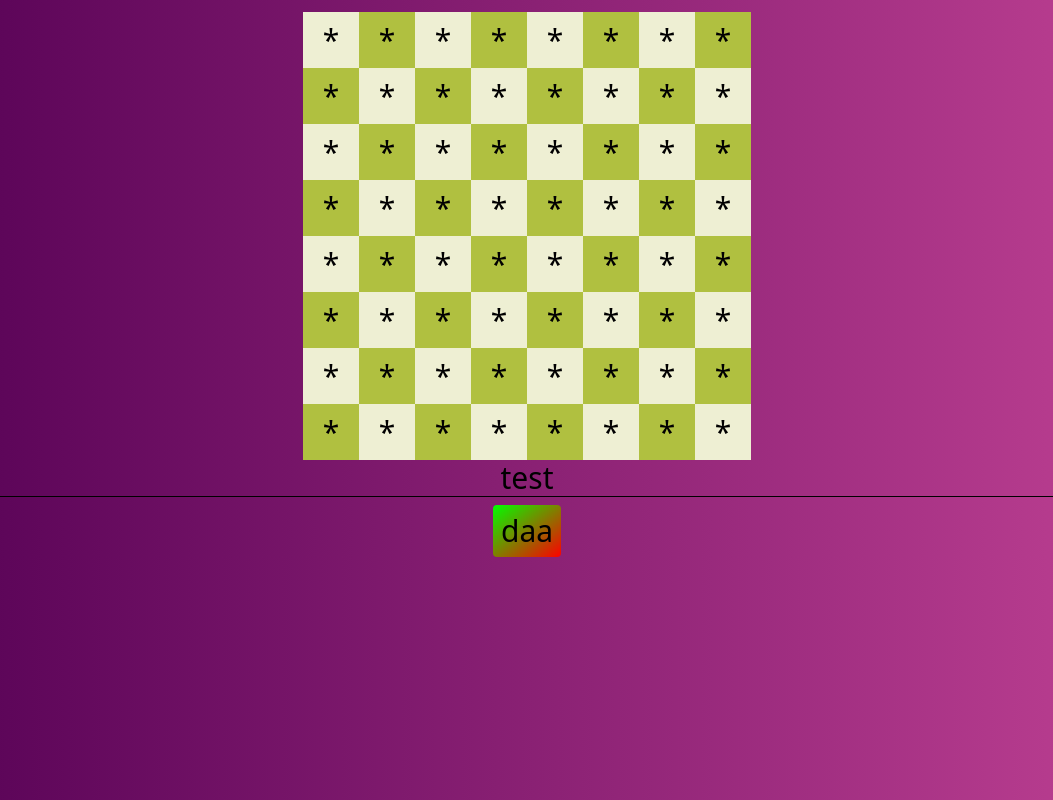
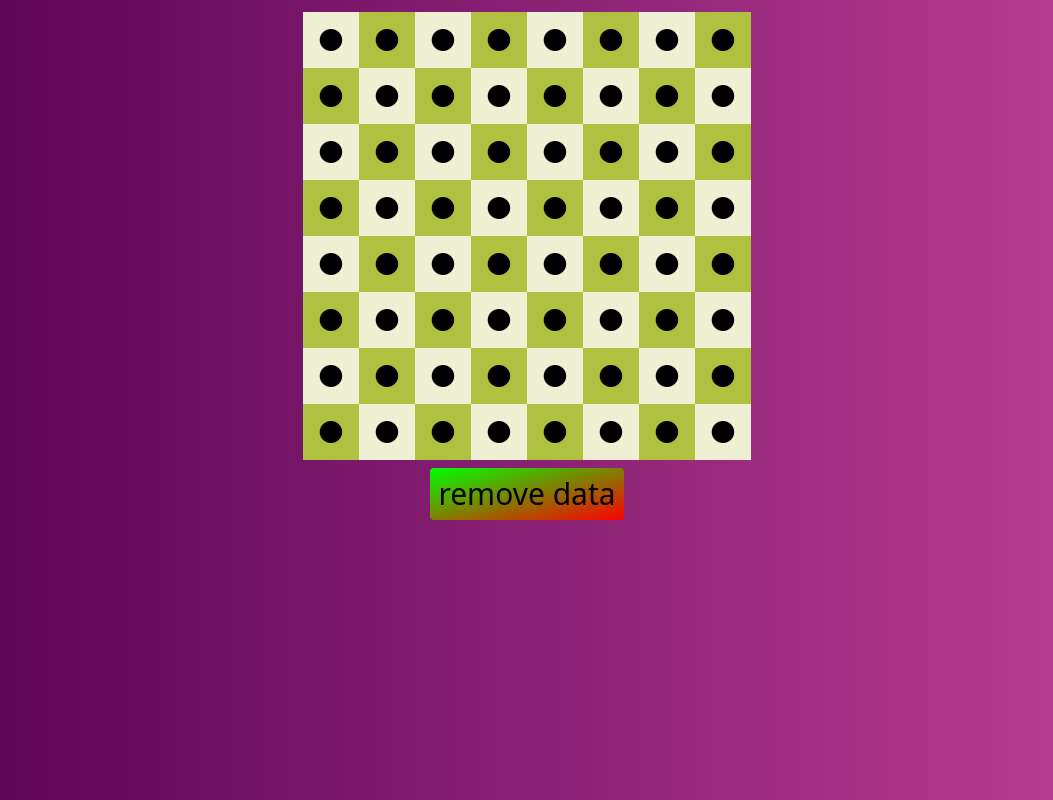
Before and after one commit to TohidEq/knights-tour, a React (Vite) app: page /home in a window 1280 px wide. Shown: the whole page, without its empty margins (113-1166 px from the left). Built offline with nearby package versions, Linux system fonts and the light colour scheme.

Commit message:
Create logic and use localstorage to save data

```diff
--- a/src/Components/Chess/ChessTable.ts
+++ b/src/Components/Chess/ChessTable.ts
@@ -1,5 +1,6 @@
 import React from "react";
 import App from "../../App";
+import { IChessTable } from "../../Interfaces/ChessTable.interface";
 
 type Props = {};
 
@@ -9,7 +10,7 @@ const ChessTable = () => {
   //   {...}, ...
   // ];
 
-  var chessTable = [];
+  var chessTable: IChessTable[] = [];
 
   function getValue(x: number, y: number) {
     var value: number = 0;
@@ -39,7 +40,10 @@ const ChessTable = () => {
         x: x,
         y: y,
         value: getValue(x, y),
-        check: 1,
+        //check: x % 4 === 0 ? 3 : 1,
+        isPass: false,
+        currentPos: false,
+        possiblePos: true,
       });
     }
   }
--- a/src/Components/Chess/ChessTableVisual.tsx
+++ b/src/Components/Chess/ChessTableVisual.tsx
@@ -1,5 +1,3 @@
-import React from "react";
-import ChessTable from "./ChessTable";
 import { IChessTable } from "../../Interfaces/ChessTable.interface";
 
 type Props = { clickHandler: any; mydata: IChessTable[] };
@@ -23,15 +21,15 @@ const ChessTableVisual = (props: Props) => {
             className={checkBW(element.x, element.y) ? "black-h" : "white-h"}
             onClick={clickHandler}
             // hanooz (ALL CH = 1 in FirstMove) ro nazadim
-            disabled={element.check === 0}
+            disabled={!element.possiblePos}
             // disabled={Math.random() >= .5}
           >
-            {element.check === 1
-              ? "*"
-              : element.check === 2
+            {element.currentPos
               ? "♞"
-              : element.check === 3
-              ? "X"
+              : element.isPass
+              ? "✗"
+              : element.possiblePos
+              ? "●"
               : ""}
             {/* {element.value} */}
           </button>
--- a/src/Components/Pages/Home/Home.tsx
+++ b/src/Components/Pages/Home/Home.tsx
@@ -1,48 +1,73 @@
 import React from "react";
 import ChessTable from "../../Chess/ChessTable";
 import ChessTableVisual from "../../Chess/ChessTableVisual";
+import { IChessTable } from "../../../Interfaces/ChessTable.interface";
 
 type Props = {};
 
 const Home = (props: Props) => {
-  const myChessTable = ChessTable();
-  const [chessTable, setChessTable] = React.useState(ChessTable());
+  const myChessTable: IChessTable[] = JSON.parse(
+    localStorage.getItem("chessData") || JSON.stringify(ChessTable())
+  );
+  const [chessTable, setChessTableState] = React.useState(ChessTable());
 
-  const clickHandler = (e: any) => {
-    console.log(e.currentTarget.id);
-    const index = myChessTable.findIndex(
-      (item) => item.id === e.currentTarget.id
-    );
-    console.log(myChessTable[index]);
-    //chessTable[4].check = 3;
-    myChessTable[index].check = 2;
+  const setChessTable = (props: IChessTable[]) => {
+    setChessTableState(props);
 
-    // check useState changes on Object
-    setChessTable(myChessTable);
-    console.log(myChessTable);
-
-    firstMove();
+    localStorage.setItem("chessData", JSON.stringify(props));
   };
 
-  // Get current pos:
-  const getCurrnetPos = (): { x: number; y: number; id: String } => {
-    const index = myChessTable.find((item) => item.check === 2);
-    return { x: index!.x, y: index!.y, id: index!.id };
+  //   {x:1,y:1, value:2, Check: (0:false , 1:true , 2:current position, 3:pass), value:2~8 },
+  console.log(222);
+  const clickHandler = (e: any) => {
+    e.preventDefault();
+
+    const id = e.currentTarget.id;
+    var clickedIndex = myChessTable.findIndex((item) => item.id === id);
+
+    const x = myChessTable[clickedIndex].x;
+    const y = myChessTable[clickedIndex].y;
+    console.log("going to disable forever this move:", id);
+    removeAllPossibleMoves();
+    myChessTable[clickedIndex].currentPos = true;
+
+    myChessTable[clickedIndex].isPass = true;
+
+    possibleMoves({ x: x, y: y });
+    setChessTable(myChessTable);
+
+    console.log("current:", clickedIndex);
   };
 
-  // First Move:
-  const firstMove = () => {
-    possibleMoves();
+  //^^^^^^^^^^^^^^^^^^^^^^^^^^^//
+  // Remove all possible moves //
+  const removeAllPossibleMoves = () => {
+    myChessTable
+      // get all possible poses
+      .filter((item) => item.possiblePos)
+      // map them to access to indexs
+      .map((item) => {
+        // get single item index in mtChessTable
+        const index = myChessTable.findIndex((i) => i.id === item.id);
+        // disable singe item
+        myChessTable[index].possiblePos = false;
+      });
+    myChessTable
+      // get all possible poses
+      .filter((item) => item.currentPos)
+      // map them to access to indexs
+      .map((item) => {
+        // get single item index in mtChessTable
+        const index = myChessTable.findIndex((i) => i.id === item.id);
+        // disable singe item
+        myChessTable[index].currentPos = false;
+      });
   };
 
-  const possibleMoves = () => {
-    const { x, y, id } = getCurrnetPos();
-
-    myChessTable
-      .filter((item) => item.check === 1)
-      .map((item) => {
-        myChessTable[myChessTable.findIndex((i) => i.id === item.id)].check = 0;
-      });
+  //^^^^^^^^^^^^^^^^^^^^^^^^^^^^^^^^^^^^^^^^^^^^^^^^^^^^^^^^^^^^^^^^^^^^^^^//
+  // get all posible moves and make them active possiblePos(false)->(true) //
+  const possibleMoves = (props: { x: number; y: number }) => {
+    const { x, y } = props;
 
     const xiy = [
       { x: 1, y: 2 },
@@ -56,56 +81,26 @@ const Home = (props: Props) => {
     ];
     xiy.forEach((itemXY) => {
       const index = myChessTable.findIndex(
-        (item) => item.x === x + itemXY.x && item.y === y + itemXY.y
+        (item) =>
+          item.x === x + itemXY.x && item.y === y + itemXY.y && !item.isPass
       );
-      console.log(
-        "x:",
-        x,
-        " and y:",
-        y,
-        "  --  x+ix ",
-        x + itemXY.x,
-        " and y+iy:",
-        y + itemXY.y,
-        "  -- idnex: ",
-        index
-      );
-      if (index >= 0) myChessTable[index].check = 1;
+
+      if (index >= 0) myChessTable[index].possiblePos = true;
     });
-
-    setChessTable(myChessTable);
-
-    //////////////////////////////////////////////
-    function getValue(x: number, y: number) {
-      /////////
-      var value: number = 0;
-
-      if (x > 8 || x < 1 || y > 8 || y < 1) return -1; // this pos is not on chessBoard...
-
-      // r:right,  l:left,  u:up,  d:down
-      if (x + 2 >= 1 && x + 2 <= 8 && y - 1 >= 1 && y - 1 <= 8) value++; // 2u 1r ╛
-      if (x + 2 >= 1 && x + 2 <= 8 && y + 1 >= 1 && y + 1 <= 8) value++; // 2u 1l ╕
-
-      if (x - 2 >= 1 && x - 2 <= 8 && y - 1 >= 1 && y - 1 <= 8) value++; // 2d 1r ╘
-      if (x - 2 >= 1 && x - 2 <= 8 && y + 1 >= 1 && y + 1 <= 8) value++; // 2d 1l ╒
-
-      if (y + 2 >= 1 && y + 2 <= 8 && x - 1 >= 1 && x - 1 <= 8) value++; // 1d 2l ╜
-      if (y + 2 >= 1 && y + 2 <= 8 && x + 1 >= 1 && x + 1 <= 8) value++; // 1t 2l ╙
-
-      if (y - 2 >= 1 && y - 2 <= 8 && x - 1 >= 1 && x - 1 <= 8) value++; // 1d 2r ╖
-      if (y - 2 >= 1 && y - 2 <= 8 && x + 1 >= 1 && x + 1 <= 8) value++; // 1t 2r ╓
-
-      return value;
-    } /////////
-    //////////////////////////////////////////////////
   };
 
+  ///////////////////////
   return (
     <div className="test">
       <ChessTableVisual clickHandler={clickHandler} mydata={chessTable} />
-      <button onClick={() => {}}>test</button>
-      <hr />
-      <button className="btn-daa">daa</button>
+      <button
+        className="btn-daa"
+        onClick={() => {
+          localStorage.removeItem("chessData");
+        }}
+      >
+        remove data
+      </button>
     </div>
   );
 };
--- a/src/Interfaces/ChessTable.interface.ts
+++ b/src/Interfaces/ChessTable.interface.ts
@@ -7,6 +7,10 @@ export interface IChessTable {
   id: String;
   x: number;
   y: number;
-  check: number;
+  // check: number;
+
+  currentPos: boolean;
+  possiblePos: boolean;
+  isPass: boolean;
   value: number;
 }
```
